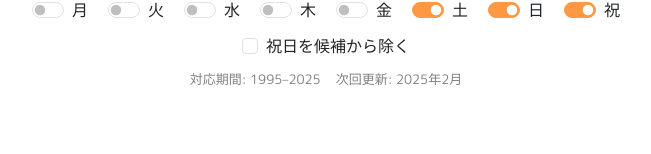
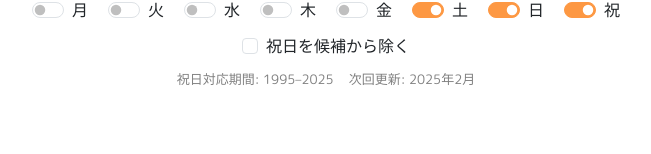
Before and after one commit to orchestra-canvas-tokyo/kouhokun, a SvelteKit app: page / in a window 1280 px wide. Shown: the part 774-928 px from the top of the page, without its empty margins (314-965 px from the left). Built offline with nearby package versions, Linux system fonts and the light colour scheme.

Commit message:
文言を分かりやすく

```diff
--- a/src/routes/+page.svelte
+++ b/src/routes/+page.svelte
@@ -162,7 +162,7 @@
 			</div>
 		</div>
 		<p class="supplement-text">
-			<span>対応期間: 1995&ndash;2025</span>
+			<span>祝日対応期間: 1995&ndash;2025</span>
 			<span>次回更新: 2025年2月</span>
 		</p>
 
```
